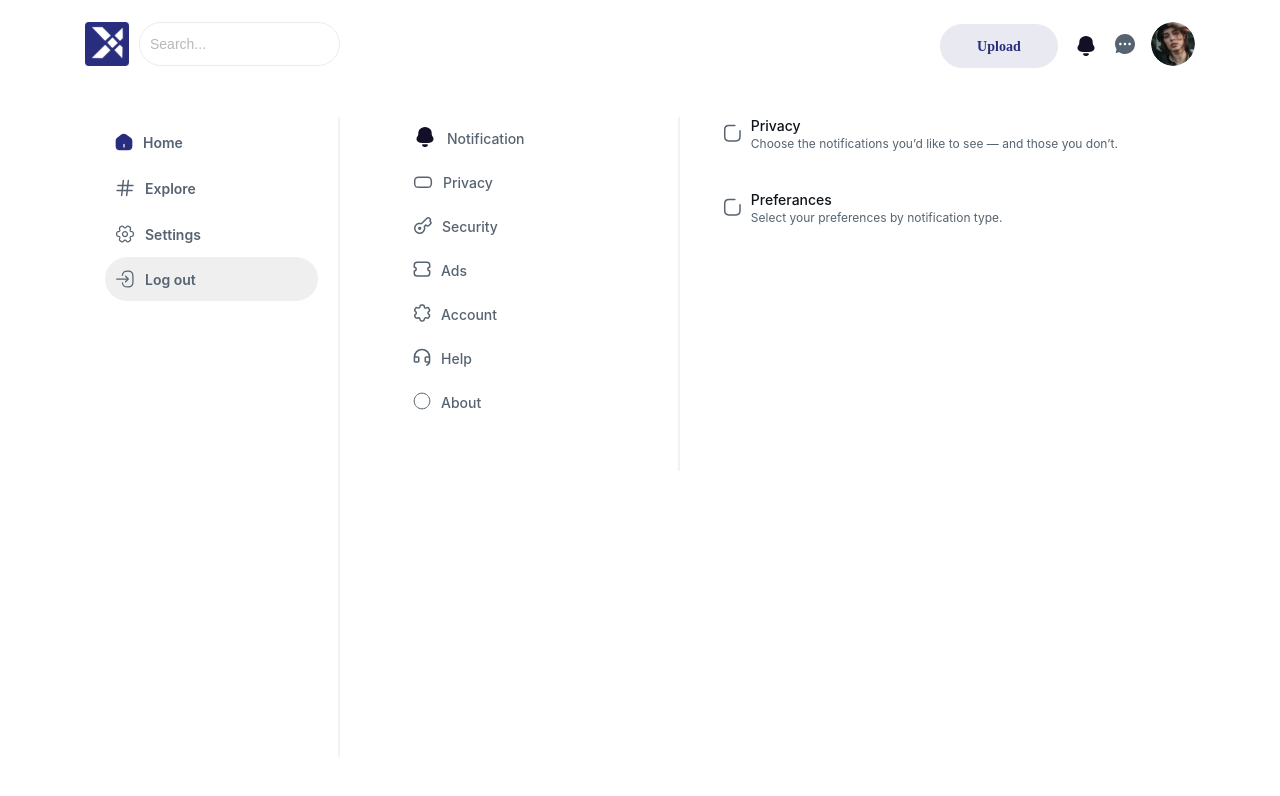
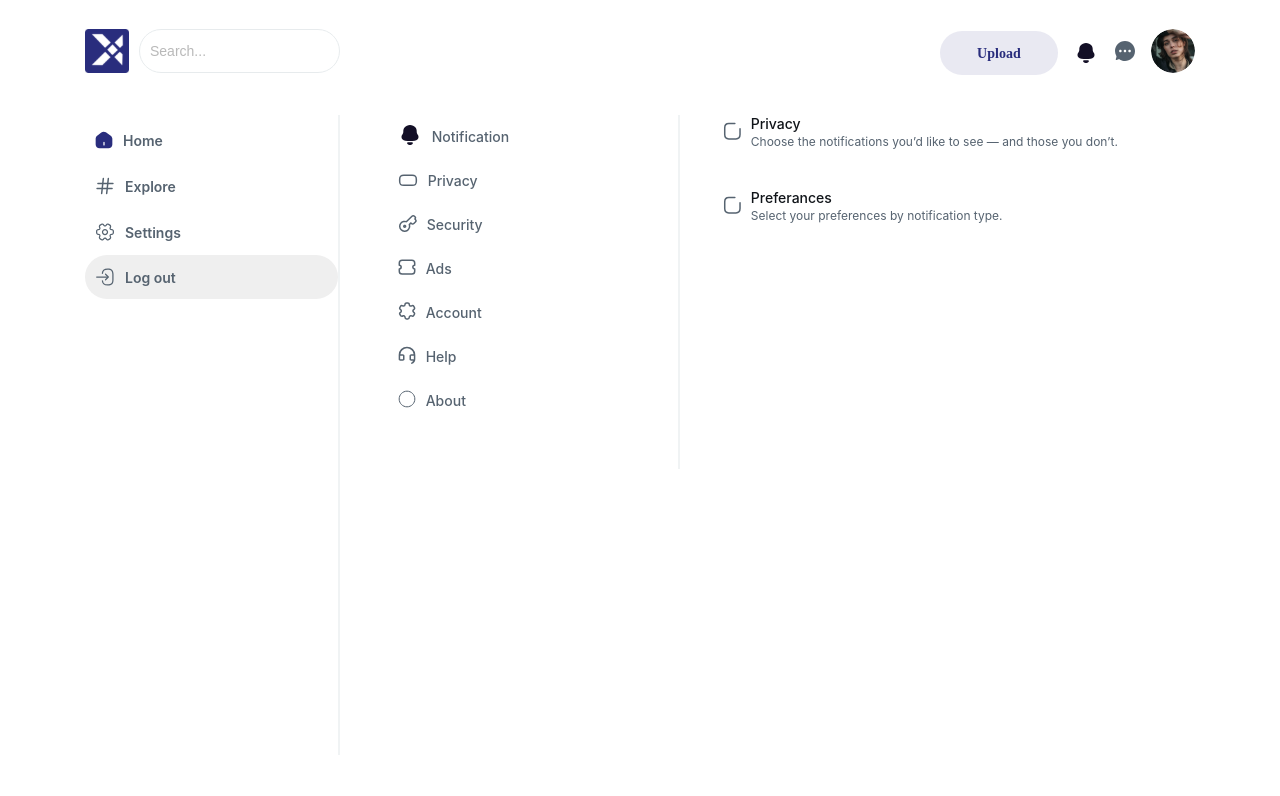
Before and after one commit to goclfc/Bnollar, a React (Create React App) app: page /settings in a window 1280 px wide. Shown: the top 796 px of the page. Built offline with nearby package versions, Linux system fonts and the light colour scheme; a web font is replaced by a local one.

Commit message:
fix navbar css bug / fix some other css bugs

```diff
--- a/src/components/Header/Header.module.css
+++ b/src/components/Header/Header.module.css
@@ -1,10 +1,10 @@
 .navbar {
   width: 100%;
-  height: 95px;
   background-color: rgb(255, 255, 255);
   display: flex;
   justify-content: space-between;
   align-items: center;
+  margin: 29px 0;
 }
 
 .LogoContainer {
--- a/src/components/HomeComponents/Left-right-bar-components/leftBar/LeftBar.css
+++ b/src/components/HomeComponents/Left-right-bar-components/leftBar/LeftBar.css
@@ -1,6 +1,6 @@
 .left-bar__wrapper {
     width: 255px;
-    height: 300px;
+    height: 270px;
     display: flex;
     flex-direction: column;
     justify-content: space-between;
@@ -20,16 +20,20 @@
     width: 201px;
 }
 .search-input input {
-    width: 80%;
+    width: 100%;
     height: 44px;
     border-radius: 44px;
-    border: 1px solid #D1D9DD;
+    border: 1px solid #e8eaeb;
     outline: none;
-    color: #8B98A5;
+    color: #8a97a3;
     font-family: 'SF Pro Display';
     font-style: normal;
     font-weight: 500;
-    font-size: 14px;
-    padding: 0 19px;
+    font-size: 15px;
+    padding: 0 10px;
     line-height: 18px;
+    font-weight: 200;
 }
+.search-input input::placeholder{
+    color: #c0c6cc;
+}
--- a/src/components/HomeComponents/Left-right-bar-components/leftBar/LeftBar.js
+++ b/src/components/HomeComponents/Left-right-bar-components/leftBar/LeftBar.js
@@ -16,7 +16,7 @@ function LeftBar() {
           </a>
         </div>
         <div className='search-input'>
-          <input type='text' placeholder='Search' />
+          <input type='text' placeholder='Search...' />
         </div>
       </div>
       {/**********************************************************/}
--- a/src/components/HomeComponents/Menu/Menu.css
+++ b/src/components/HomeComponents/Menu/Menu.css
@@ -7,6 +7,7 @@
     list-style: none;
     display: flex;
     border-radius: 58px;
+    width: 100%;
 
 }
 .left-bar-menu__wrapper li  a {
--- a/src/pages/Explore/Explore.js
+++ b/src/pages/Explore/Explore.js
@@ -19,7 +19,7 @@ import "./Explore.css";
 function Explore() {
   return (
     <Container>
-      <div style={{ width: "100%", margin: "0px auto" }}>
+      <div style={{ width: "100%", margin: "0px auto"  }}>
         <Header />
         <div className='container_explore'>
           <div>
--- a/src/pages/LoginPage/LoginPage.css
+++ b/src/pages/LoginPage/LoginPage.css
@@ -49,7 +49,7 @@
   width: 100%;
 }
 .inputs input {
-  width: 87%;
+  width: 100%;
   border: 1px solid #e2e5eb;
   outline: 0;
   border-radius: 16px;
--- a/src/pages/Settings/Settings.css
+++ b/src/pages/Settings/Settings.css
@@ -1,17 +1,16 @@
 .settings-cont {
   display: flex;
   flex-direction: column;
-  padding-top: 22px;
 }
 .settings-header {
   width: 100% !important;
   display: flex;
   justify-content: space-between !important;
   align-items: flex-start !important;
+
 }
 .settings-menu {
   width: 255px;
-  padding: 0 20px;
   margin: 0;
   height: 80vh;
   border-right: #f0f3f4 solid 2px;
@@ -20,6 +19,7 @@
   display: flex;
   justify-content: space-between;
   width: 98%;
+  margin-top: 9px;
 }
 .settings {
   width: 308px;
@@ -30,7 +30,7 @@
   border-right: #f0f3f4 solid 2px;
 }
 .setting {
-  width: 80%;
+  width: 90%;
   display: flex;
   align-items: center;
   cursor: pointer;
@@ -40,6 +40,7 @@
 }
 .setting:hover {
   background: rgba(41, 45, 125, 0.1);
+
 }
 
 .setting-icon img {
--- a/src/pages/Settings/Settings.js
+++ b/src/pages/Settings/Settings.js
@@ -22,7 +22,6 @@ function Settings() {
 
       <div className='settings-content-wrapper'>
         <Menu className='settings-menu' />
-
         <div className='settings'>
           <div className='settings-title-resp'>
             <Link to={"/home"}>
```
